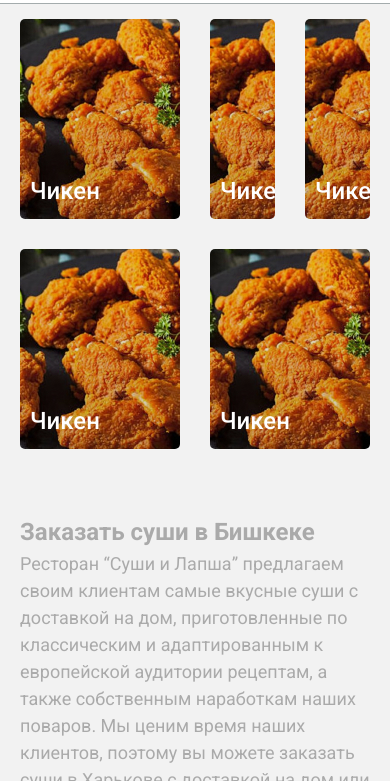
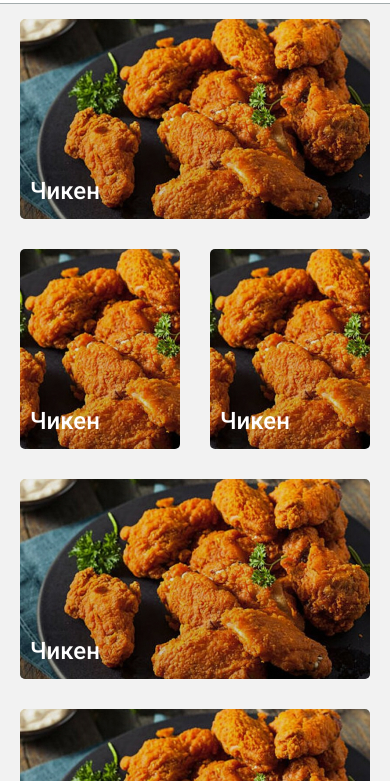
Before and after one commit to AliAzamat/ROMSEM, a plain HTML site: page index.html in a window 390 px wide. Shown: the part 63-844 px from the top of the page. Drawn offline with nearby package versions, Linux system fonts and the light colour scheme.

Commit message:
made mobile version of home page

```diff
--- a/scss/index.scss
+++ b/scss/index.scss
@@ -64,12 +64,18 @@ main {
 }
 .col-6 {
   width: 50%;
+  @include mobile {
+    width: 100%;
+  }
 }
 .col-4 {
   width: 33.33%;
 }
 .col-3 {
   width: 25%;
+  @include mobile {
+    width: 50%;
+  }
 }
 .row {
   display: flex;
```
Also changed, not shown: css/index.css, 1 other file.
